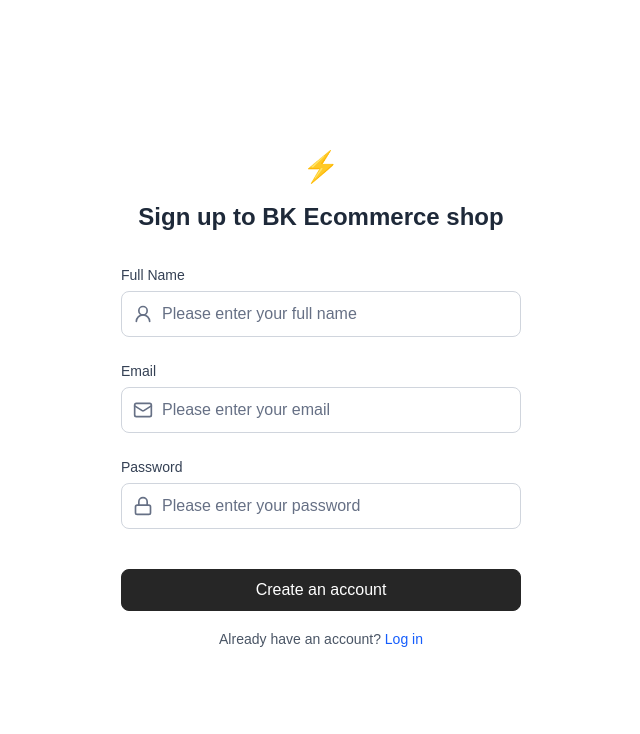
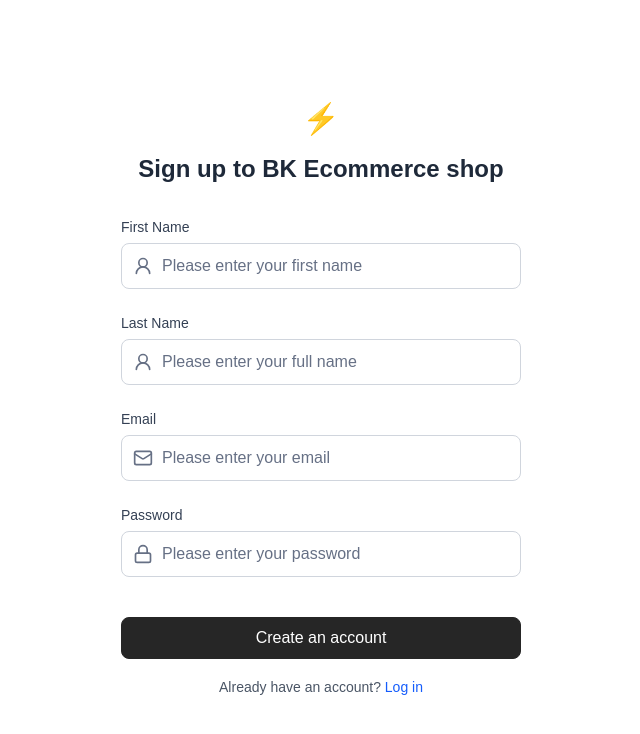
Before and after one commit to truong-tan-sang/fe-ecomerce-shop, a Next.js app: page /auth/signup in a window 1280 px wide. Shown: the top 734 px of the page, without its empty margins (319-959 px from the left). Built offline with nearby package versions, Linux system fonts and the light colour scheme.

Commit message:
finished sign up/ active account/ forgot password

```diff
--- a/src/app/auth/login/page.tsx
+++ b/src/app/auth/login/page.tsx
@@ -10,8 +10,8 @@ import { useRouter } from "next/navigation";
 import { authenticate } from "@/utils/actions";
 import "@ant-design/v5-patch-for-react-19";
 import notification from "antd/es/notification";
-import ModalReactive from "../signup/modal.reactive";
-import ModalChangePassword from "../forgot-password/modal.change.password";
+import ModalReactive from "@/components/auth/modal.reactive";
+import ModalChangePassword from "@/components/auth/modal.change.password";
 
 function Login() {
   const [user, setUser] = useState({ email: "", password: "" });
--- a/src/app/auth/signup/page.tsx
+++ b/src/app/auth/signup/page.tsx
@@ -3,15 +3,26 @@ import DummyLogo from "@/components/app-logo";
 import Button from "@/components/button";
 import Input from "@/components/input";
 import { sendRequest } from "@/utils/api";
-import { notification } from "antd";
+import "@ant-design/v5-patch-for-react-19";
+import notification from "antd/es/notification";
 import { Lock, Mail, UserRound } from "lucide-react";
 import Link from "next/link";
 import { useRouter } from "next/navigation";
 import { ChangeEvent, FormEvent, useState } from "react";
 
 function Signup() {
-  const [user, setUser] = useState({ name: "", email: "", password: "" });
-  const [errors, setErrors] = useState({ name: "", email: "", password: "" });
+  const [user, setUser] = useState({
+    firstName: "",
+    lastName: "",
+    email: "",
+    password: "",
+  });
+  const [errors, setErrors] = useState({
+    firstName: "",
+    lastName: "",
+    email: "",
+    password: "",
+  });
   const [showLoader, setShowLoader] = useState(false);
   const router = useRouter();
 
@@ -24,10 +35,14 @@ function Signup() {
   const handleSubmit = async (event: FormEvent<HTMLFormElement>) => {
     event.preventDefault();
 
-    let newErrors = { name: "", email: "", password: "" };
+    let newErrors = { firstName: "", lastName: "", email: "", password: "" };
 
-    if (!user.name.trim()) {
-      newErrors.name = "Please enter your name.";
+    if (!user.firstName.trim()) {
+      newErrors.firstName = "Please enter your first name.";
+    }
+
+    if (!user.lastName.trim()) {
+      newErrors.lastName = "Please enter your last name.";
     }
 
     if (!user.email.trim()) {
@@ -38,7 +53,12 @@ function Signup() {
       newErrors.password = "Password cannot be empty.";
     }
 
-    if (newErrors.name || newErrors.email || newErrors.password) {
+    if (
+      newErrors.firstName ||
+      newErrors.lastName ||
+      newErrors.email ||
+      newErrors.password
+    ) {
       setErrors(newErrors);
       return;
     }
@@ -46,22 +66,28 @@ function Signup() {
     setShowLoader(true);
 
     // Mimic API request
-    const email = user.email;
-    const password = user.password;
-    const name = user.name;
+    const email = user.email.trim();
+    const password = user.password.trim();
+    const firstName = user.firstName.trim();
+    const lastName = user.lastName.trim();
 
     const res = await sendRequest<IBackendRes<any>>({
-      url: `${process.env.NEXT_PUBLIC_BACKEND_URL}/auth/register`,
+      url: `${process.env.NEXT_PUBLIC_BACKEND_URL}/auth/signup`,
       method: "POST",
       body: {
-        email,
-        password,
-        name,
+        email: email,
+        password: password,
+        firstName: firstName,
+        lastName: lastName,
+        username:
+          firstName + lastName + Math.floor(Math.random() * 100000).toString(),
       },
     });
 
+    console.log(">>> check res: ", res);
+
     if (res?.data) {
-      router.push(`/verify/${res?.data?.id}`);
+      router.push(`/auth/verify/${res?.data?.id}`);
     } else {
       notification.error({
         message: "Register error",
@@ -80,12 +106,22 @@ function Signup() {
         <form onSubmit={handleSubmit} className="">
           <Input
             type="text"
-            label="Full Name"
-            name="name"
+            label="First Name"
+            name="firstName"
+            placeholder="Please enter your first name"
+            value={user.firstName}
+            onChange={handleChange}
+            error={errors.firstName}
+            icon={<UserRound size={20} />}
+          />
+          <Input
+            type="text"
+            label="Last Name"
+            name="lastName"
             placeholder="Please enter your full name"
-            value={user.name}
+            value={user.lastName}
             onChange={handleChange}
-            error={errors.name}
+            error={errors.lastName}
             icon={<UserRound size={20} />}
           />
           <Input
--- /dev/null
+++ b/src/app/auth/verify/[id]/page.tsx
@@ -0,0 +1,13 @@
+import Verify from "@/components/auth/verify";
+
+const VerifyPage = ({ params }: { params: { id: string } }) => {
+  const { id } = params;
+
+  return (
+    <>
+      <Verify id={id} />
+    </>
+  );
+};
+
+export default VerifyPage;
--- a/src/app/auth/forgot-password/modal.change.password.tsx
+++ b/src/components/auth/modal.change.password.tsx
@@ -42,7 +42,7 @@ const ModalChangePassword = (props: any) => {
   };
 
   const onFinishStep1 = async (values: any) => {
-    const { code, password, confirmPassword } = values;
+    const { codeActive, password, confirmPassword } = values;
     if (password !== confirmPassword) {
       notification.error({
         message: "Invalid input",
@@ -54,7 +54,7 @@ const ModalChangePassword = (props: any) => {
       url: `${process.env.NEXT_PUBLIC_BACKEND_URL}/auth/change-password`,
       method: "POST",
       body: {
-        code,
+        codeActive,
         password,
         confirmPassword,
         email: userEmail,
@@ -92,18 +92,15 @@ const ModalChangePassword = (props: any) => {
           items={[
             {
               title: "Email",
-              // status: 'finish',
               icon: <UserOutlined />,
             },
             {
               title: "Verification",
-              // status: 'finish',
               icon: <SolutionOutlined />,
             },
 
             {
               title: "Done",
-              // status: 'wait',
               icon: <SmileOutlined />,
             },
           ]}
@@ -148,8 +145,8 @@ const ModalChangePassword = (props: any) => {
               layout="vertical"
             >
               <Form.Item
-                label="Code"
-                name="code"
+                label="Code Active"
+                name="codeActive"
                 rules={[
                   {
                     required: true,
--- a/src/utils/actions.ts
+++ b/src/utils/actions.ts
@@ -36,7 +36,7 @@ export async function authenticate(username: string, password: string) {
 export const handleCreateUserAction = async (data: any) => {
   const session = await auth();
   const res = await sendRequest<IBackendRes<any>>({
-    url: `${process.env.NEXT_PUBLIC_BACKEND_URL}/api/v1/users`,
+    url: `${process.env.NEXT_PUBLIC_BACKEND_URL}/user`,
     method: "POST",
     headers: {
       Authorization: `Bearer ${session?.user?.access_token}`,
@@ -50,7 +50,7 @@ export const handleCreateUserAction = async (data: any) => {
 export const handleUpdateUserAction = async (data: any) => {
   const session = await auth();
   const res = await sendRequest<IBackendRes<any>>({
-    url: `${process.env.NEXT_PUBLIC_BACKEND_URL}/api/v1/users`,
+    url: `${process.env.NEXT_PUBLIC_BACKEND_URL}/user`,
     method: "PATCH",
     headers: {
       Authorization: `Bearer ${session?.user?.access_token}`,
@@ -64,7 +64,7 @@ export const handleUpdateUserAction = async (data: any) => {
 export const handleDeleteUserAction = async (id: any) => {
   const session = await auth();
   const res = await sendRequest<IBackendRes<any>>({
-    url: `${process.env.NEXT_PUBLIC_BACKEND_URL}/api/v1/users/${id}`,
+    url: `${process.env.NEXT_PUBLIC_BACKEND_URL}/user/${id}`,
     method: "DELETE",
     headers: {
       Authorization: `Bearer ${session?.user?.access_token}`,
--- a/src/utils/api.ts
+++ b/src/utils/api.ts
@@ -24,6 +24,8 @@ export const sendRequest = async <T>(props: IRequest) => {
   if (queryParams) {
     url = `${url}?${queryString.stringify(queryParams)}`;
   }
+
+  console.log("Fetching URL:", url);
 
   return fetch(url, options).then((res) => {
     if (res.ok) {
```
Also changed, not shown: src/components/auth/modal.reactive.tsx (renamed from src/app/auth/signup/modal.reactive.tsx), src/components/auth/verify.tsx (renamed from src/app/auth/signup/verify.tsx).
